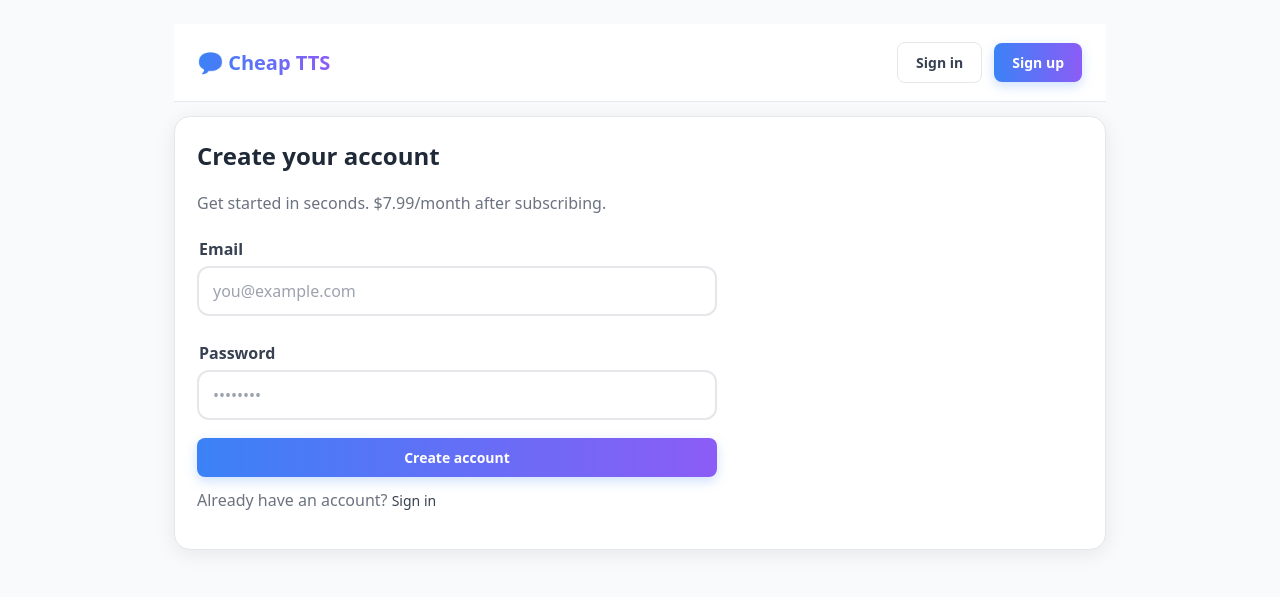
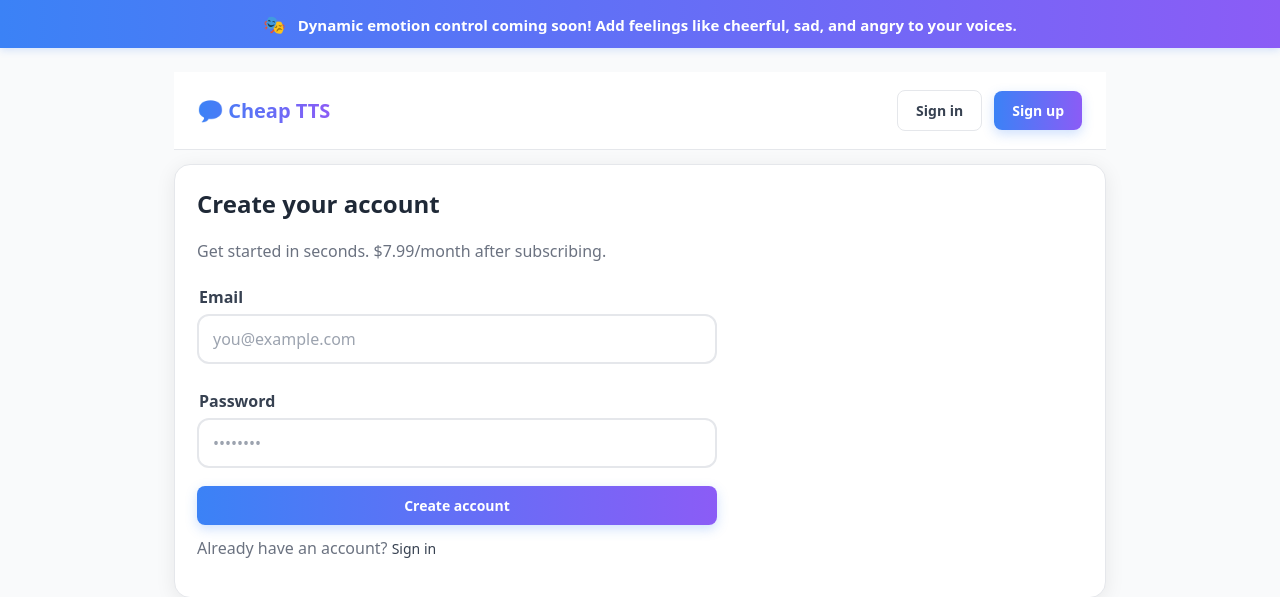
Before and after one commit to Hamza750802/TTS, a Flask app: page /signup in a window 1280 px wide. Shown: the top 597 px of the page. Run offline with Flask 3, Linux system fonts and the light colour scheme; some libraries are stand-ins or nearby versions.

Commit message:
Add announcement banner for upcoming emotion control feature

```diff
--- a/webapp/templates/base.html
+++ b/webapp/templates/base.html
@@ -59,6 +59,8 @@
     input,select,textarea{width:100%;padding:12px 14px;border-radius:12px;border:2px solid #e5e7eb;background:white;color:#1f2937}
     input::placeholder,textarea::placeholder{color:#9ca3af}
     label{display:block;margin:8px 2px 6px 2px;color:#374151;font-weight:600}
+    .announcement-banner{background:linear-gradient(90deg,#3b82f6,#8b5cf6);color:white;text-align:center;padding:12px 24px;font-weight:600;font-size:15px;box-shadow:0 2px 8px rgba(59,130,246,.2)}
+    .announcement-banner .emoji{font-size:18px;margin-right:8px}
   </style>
   {% block head %}{% endblock %}
   {% with messages = get_flashed_messages(with_categories=true) %}
@@ -70,6 +72,9 @@
   {% endwith %}
 </head>
 <body>
+  <div class="announcement-banner">
+    <span class="emoji">🎭</span> Dynamic emotion control coming soon! Add feelings like cheerful, sad, and angry to your voices.
+  </div>
   <div class="container">
     <nav class="nav">
       <a href="{{ url_for('index') }}" class="brand">
```
Also changed, not shown: webapp/templates/landing.html (+18 -0 lines).
